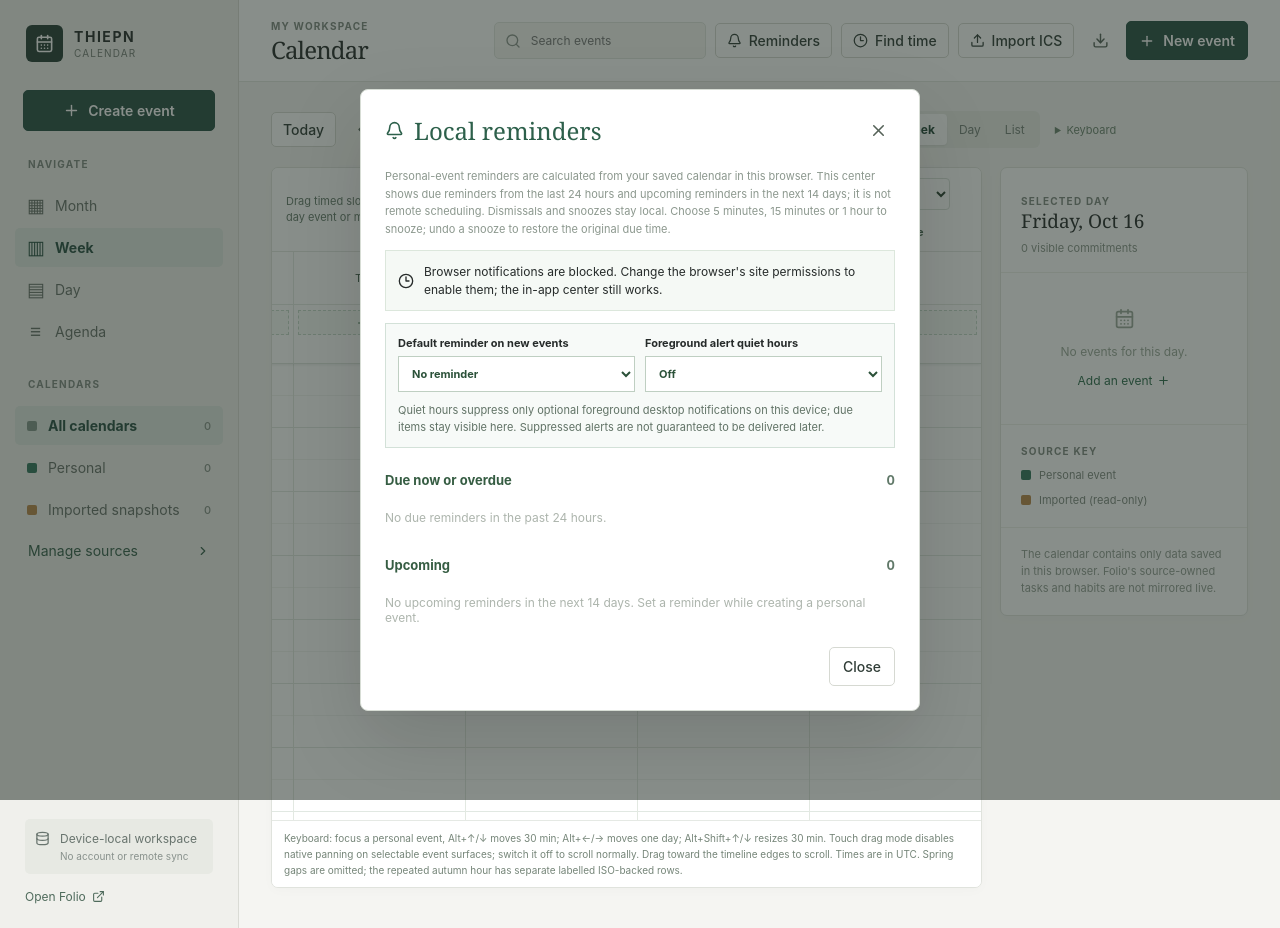
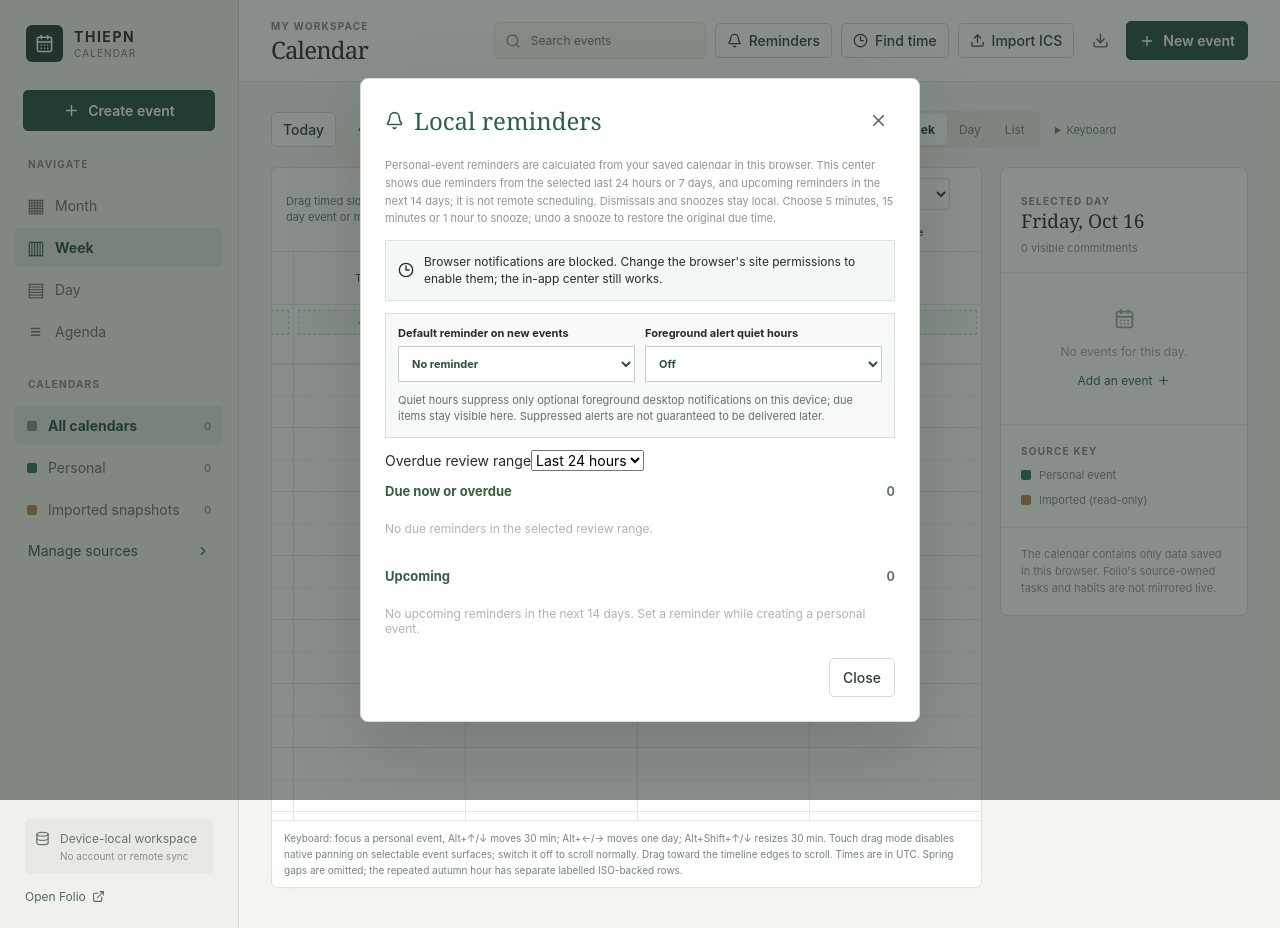
Before and after one commit to thiepn/calendar, a React (Vite) app: page / in a window 1280 px wide. Both pictures are taken after a click on the button "Reminders". Built offline with nearby package versions, Linux system fonts and the light colour scheme.

Commit message:
feat(calendar): review up to seven days of overdue reminders and explicitly dismiss reviewed batch

```diff
--- a/src/components/ReminderCenter.tsx
+++ b/src/components/ReminderCenter.tsx
@@ -9,6 +9,9 @@ type Props={
   onSettingsChange:(value:ReminderSettings)=>void
   onUndoDismiss:(item:ReminderItem)=>void
   onCancelSnooze:(item:ReminderItem)=>void
+  lookBackDays:1|7
+  onLookBackChange:(days:1|7)=>void
+  onDismissDue:(items:ReminderItem[])=>void
   onClose:()=>void
   onOpen:(item:ReminderItem)=>void
   onDismiss:(item:ReminderItem)=>void
@@ -18,7 +21,7 @@ type Props={
   foregroundEnabled:boolean
   onDisableNotifications:()=>void
 }
-export function ReminderCenter({items,dismissed,snoozedKeys,settings,onSettingsChange,onUndoDismiss,onCancelSnooze,onClose,onOpen,onDismiss,onSnooze,onEnableNotifications,permission,foregroundEnabled,onDisableNotifications}:Props){
+export function ReminderCenter({items,dismissed,snoozedKeys,settings,onSettingsChange,onUndoDismiss,onCancelSnooze,lookBackDays,onLookBackChange,onDismissDue,onClose,onOpen,onDismiss,onSnooze,onEnableNotifications,permission,foregroundEnabled,onDisableNotifications}:Props){
   const due=items.filter(x=>x.status==='due')
   const upcoming=items.filter(x=>x.status==='upcoming')
   const time=(iso:string)=>new Date(iso).toLocaleString(undefined,{weekday:'short',month:'short',day:'numeric',hour:'2-digit',minute:'2-digit'})
@@ -40,7 +43,7 @@ export function ReminderCenter({items,dismissed,snoozedKeys,settings,onSettingsC
     <section className="reminder-dialog dialog-surface" role="dialog" aria-modal="true" aria-label="Local reminders">
       <header className="editor-head"><div className="heading-inline"><Bell size={19}/><h2>Local reminders</h2></div>
         <button type="button" className="icon-button" aria-label="Close reminders" onClick={onClose}><X size={19}/></button></header>
-      <p className="fine-print">Personal-event reminders are calculated from your saved calendar in this browser. This center shows due reminders from the last 24 hours and upcoming reminders in the next 14 days; it is not remote scheduling. Dismissals and snoozes stay local. Choose 5 minutes, 15 minutes or 1 hour to snooze; undo a snooze to restore the original due time.</p>
+      <p className="fine-print">Personal-event reminders are calculated from your saved calendar in this browser. This center shows due reminders from the selected last 24 hours or 7 days, and upcoming reminders in the next 14 days; it is not remote scheduling. Dismissals and snoozes stay local. Choose 5 minutes, 15 minutes or 1 hour to snooze; undo a snooze to restore the original due time.</p>
       <div className="reminder-notification-settings">
         <Clock3 size={16}/>
         {permission==='unsupported'?<p>Desktop notifications are unavailable in this browser. The in-app reminder center still works.</p>:
@@ -62,9 +65,17 @@ export function ReminderCenter({items,dismissed,snoozedKeys,settings,onSettingsC
           </select></label>
         <p>Quiet hours suppress only optional foreground desktop notifications on this device; due items stay visible here. Suppressed alerts are not guaranteed to be delivered later.</p>
       </div>
+      <div className="reminder-triage">
+        <label>Overdue review range
+          <select aria-label="Overdue review range" value={lookBackDays} onChange={e=>onLookBackChange(Number(e.target.value) as 1|7)}>
+            <option value={1}>Last 24 hours</option><option value={7}>Last 7 days</option>
+          </select>
+        </label>
+        {due.length>1&&<button type="button" className="secondary small" onClick={()=>onDismissDue(due)}>Dismiss {due.length} reviewed due reminders</button>}
+      </div>
       <div className="reminder-groups">
         <h3>Due now or overdue <span>{due.length}</span></h3>
-        {due.length?due.map(render):<p className="empty-note">No due reminders in the past 24 hours.</p>}
+        {due.length?due.map(render):<p className="empty-note">No due reminders in the selected review range.</p>}
         <h3>Upcoming <span>{upcoming.length}</span></h3>
         {upcoming.length?upcoming.map(render):<p className="empty-note">No upcoming reminders in the next 14 days. Set a reminder while creating a personal event.</p>}
       </div>
```
